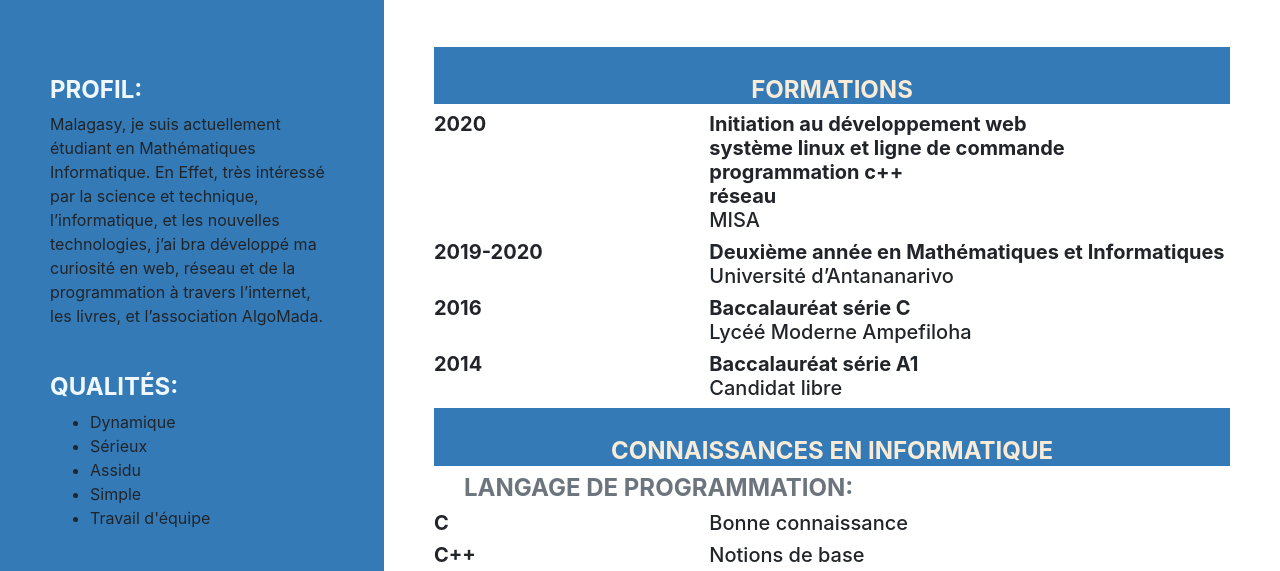
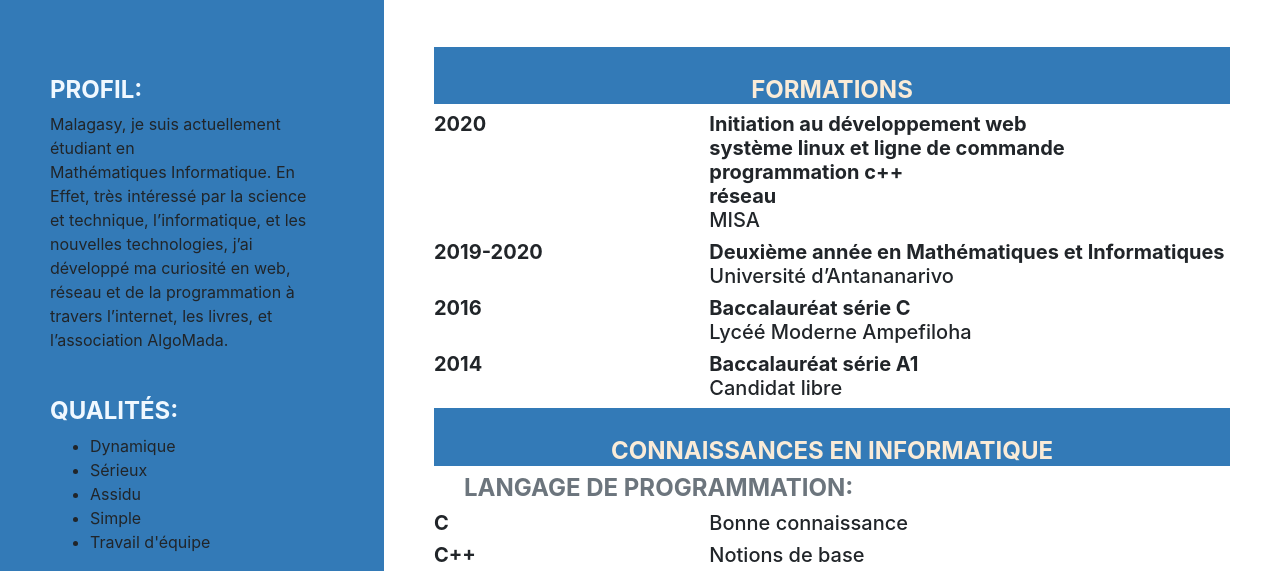
Before and after one commit to valdoth/cv-html, a plain HTML site: page index.html in a window 1280 px wide. Shown: the part 176-747 px from the top of the page. Drawn offline with Linux system fonts and the light colour scheme.

Commit message:
Update index.html

```diff
--- a/index.html
+++ b/index.html
@@ -42,11 +42,11 @@
             <b><br />PROFIL:</b>
           </h4>
           <p>
-            Malagasy, je suis actuellement étudiant en
-            Mathématiques Informatique. En Effet, très intéressé par la science
-            et technique, l’informatique, et les nouvelles technologies, j’ai
-            bra développé ma curiosité en web, réseau et de la programmation à
-            travers l’internet, les livres, et l’association AlgoMada.
+            Malagasy, je suis actuellement étudiant en<br>
+            Mathématiques Informatique. En Effet, très intéressé par la science<br>
+            et technique, l’informatique, et les nouvelles technologies, j’ai<br>
+            développé ma curiosité en web, réseau et de la programmation à<br>
+            travers l’internet, les livres, et l’association AlgoMada.<br>
           </p>
         </div>
         <div class="test">
```
